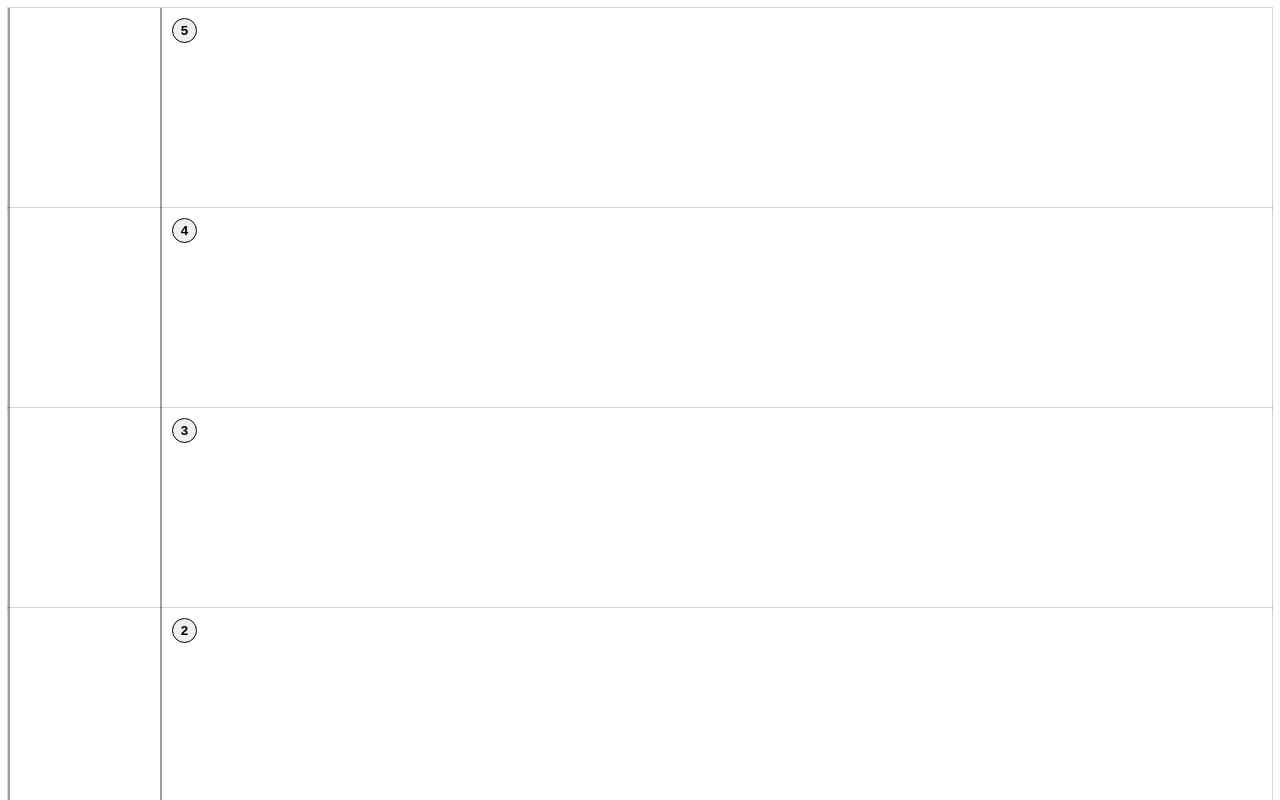
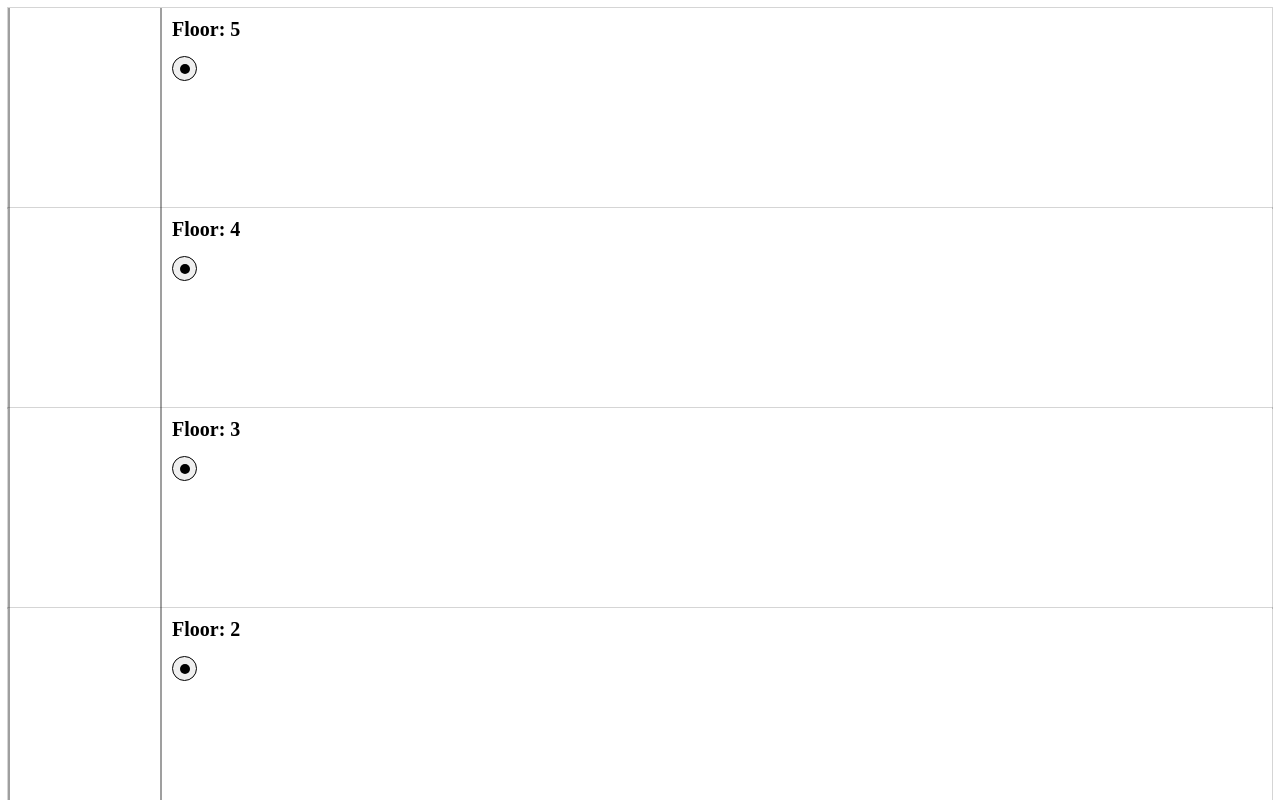
Before and after one commit to karaell/Elevator, a Vue app: page / in a window 1280 px wide. Shown: the top 800 px of the page. Built offline with nearby package versions, Linux system fonts and the light colour scheme.

Commit message:
change hall title, change style btn hall

```diff
--- a/src/components/FloorItems/HallItem.vue
+++ b/src/components/FloorItems/HallItem.vue
@@ -1,5 +1,6 @@
 <template>
   <div class="hall">
+    <div class="hall__title">Floor: {{ floorNumber }}</div>
     <button
       class="btn"
       @click="elevatorCallHandleClick"
@@ -8,9 +9,7 @@
         next: floorsStore.firstFloorInCallQueue === floorNumber,
       }"
       :disabled="isElevatorOnCurrentFloor()"
-    >
-      {{ floorNumber }}
-    </button>
+    ></button>
   </div>
 </template>
 <script>
@@ -64,7 +63,12 @@ export default {
 <style scoped>
 .hall {
   padding: 10px;
-  /* border: rgb(0, 0, 0); */
+}
+
+.hall__title {
+  margin-bottom: 15px;
+  font-size: 20px;
+  font-weight: 600;
 }
 
 .btn {
@@ -74,6 +78,19 @@ export default {
   border: 1px solid #000;
   cursor: pointer;
   font-weight: 600;
+  position: relative;
+}
+
+.btn::after {
+  content: "";
+  position: absolute;
+  top: 50%;
+  left: 50%;
+  transform: translate(-50%, -50%);
+  background-color: #000;
+  border-radius: 50%;
+  width: 10px;
+  height: 10px;
 }
 
 .next {
--- a/vue.config.js
+++ b/vue.config.js
@@ -1,4 +1,5 @@
 const { defineConfig } = require('@vue/cli-service')
 module.exports = defineConfig({
-  transpileDependencies: true
-})
+  transpileDependencies: true,
+  publicPath: process.env.NODE_ENV === "production" ? "/TrueConf/" : "/",
+});
```
Also changed, not shown: package.json (+5 -2 lines), 11 other files (tests, documents, lock files or other folders).
